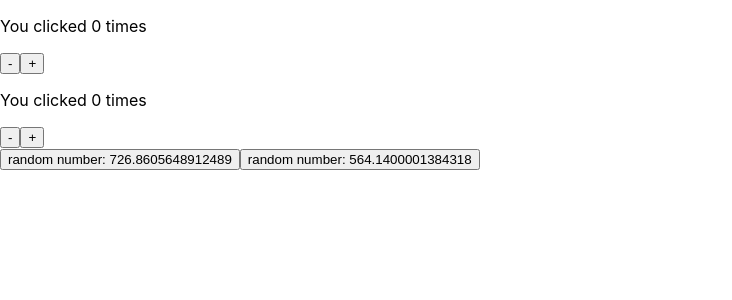
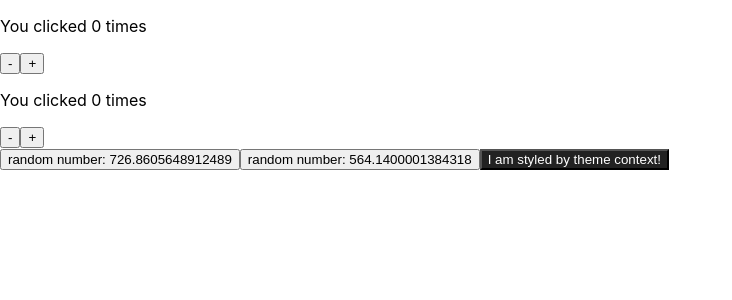
Before and after one commit to mhmdnzr/react-hooks, a React (Create React App) app: page / in a window 1280 px wide. Shown: the top 300 px of the page, without its empty margins (0-732 px from the left). Built offline with nearby package versions, Linux system fonts and the light colour scheme.

Commit message:
complete context hook

```diff
--- a/src/App.tsx
+++ b/src/App.tsx
@@ -1,6 +1,7 @@
 import { EffectHook } from "./hooks/basic/EffectHook";
-import { LayoutEffectHook } from "./hooks/basic/LayoutEffectHook";
+import { LayoutEffectHook } from "./hooks/additional/LayoutEffectHook";
 import { CounterClass, CounterHook } from "./hooks/basic/StateHook";
+import ContextHook from "./hooks/basic/ContextHook";
 
 function App() {
   return (
@@ -9,6 +10,7 @@ function App() {
       <CounterHook />
       <EffectHook />
       <LayoutEffectHook />
+      <ContextHook/>
     </div>
   );
 }
--- /dev/null
+++ b/src/hooks/basic/ContextHook.tsx
@@ -0,0 +1,76 @@
+import { createContext, memo, useContext, useMemo } from "react";
+
+const themes = {
+  light: {
+    foreground: "#000000",
+    background: "#eeeeee",
+  },
+  dark: {
+    foreground: "#ffffff",
+    background: "#222222",
+  },
+};
+
+const ThemeContext = createContext(themes.light);
+
+function ContextHook() {
+  return (
+    <ThemeContext.Provider value={themes.dark}>
+      <Button />
+    </ThemeContext.Provider>
+  );
+}
+
+// Simple
+// function Toolbar(props: any) {
+//   return (
+//     <div>
+//       <ThemedButton />
+//     </div>
+//   );
+// }
+
+// function ThemedButton() {
+//   const theme = useContext(ThemeContext);
+//   return (
+//     <button style={{ background: theme.background, color: theme.foreground }}>
+//       I am styled by theme context!
+//     </button>
+//   );
+// }
+
+// With memo
+// function Button() {
+//   let theme = useContext(ThemeContext);
+//   return <ThemedButton {...theme} />;
+// }
+
+// const ThemedButton = memo(
+//   ({ background, foreground }: { background: string; foreground: string }) => {
+//     console.log(background, foreground);
+//     // The rest of your rendering logic
+//     return (
+//       <button style={{ background: background, color: foreground }}>
+//         I am styled by theme context!
+//       </button>
+//     );
+//   }
+// );
+
+// With useMemo
+function Button() {
+  let theme = useContext(ThemeContext);
+  let bg = theme.background; // Your "selector"
+  let fg = theme.foreground; // Your "selector"
+
+  return useMemo(() => {
+    // The rest of your rendering logic
+    return (
+      <button style={{ background: bg, color: fg }}>
+        I am styled by theme context!
+      </button>
+    );
+  }, [bg, fg]);
+}
+
+export default ContextHook;
```
Also changed, not shown: src/hooks/additional/LayoutEffectHook.tsx (renamed from src/hooks/basic/LayoutEffectHook.tsx).
